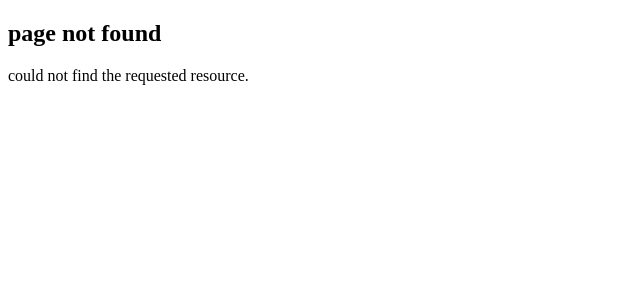
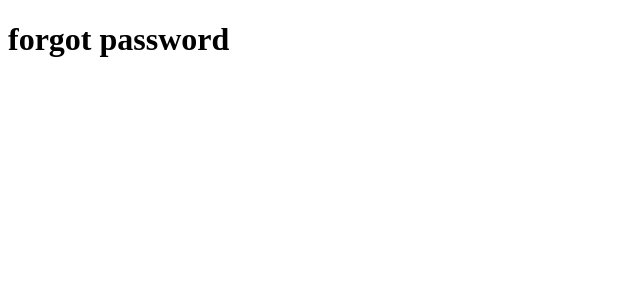
Before and after one commit to vinciCode999/next-course, a Next.js app in the folder hello-world/: page /forgot-password in a window 1280 px wide. Before the commit this address had no page. Shown: the top 300 px of the page, without its empty margins (0-640 px from the left). Built offline with nearby package versions, Linux system fonts and the light colour scheme.

Commit message:
lesson8: group routes i.e. (foldername)

```diff
--- /dev/null
+++ b/hello-world/src/app/(auth)/forgot-password/page.tsx
@@ -0,0 +1,5 @@
+export default function ForgotPassword() {
+  return (
+    <h1>forgot password</h1>
+  )
+}
--- /dev/null
+++ b/hello-world/src/app/(auth)/login/page.tsx
@@ -0,0 +1,6 @@
+
+export default function Login() {
+  return (
+    <h1>login page</h1>
+  )
+}
--- /dev/null
+++ b/hello-world/src/app/(auth)/register/page.tsx
@@ -0,0 +1,5 @@
+export default function Register() {
+  return (
+    <h1>register page</h1>
+  )
+}
```
